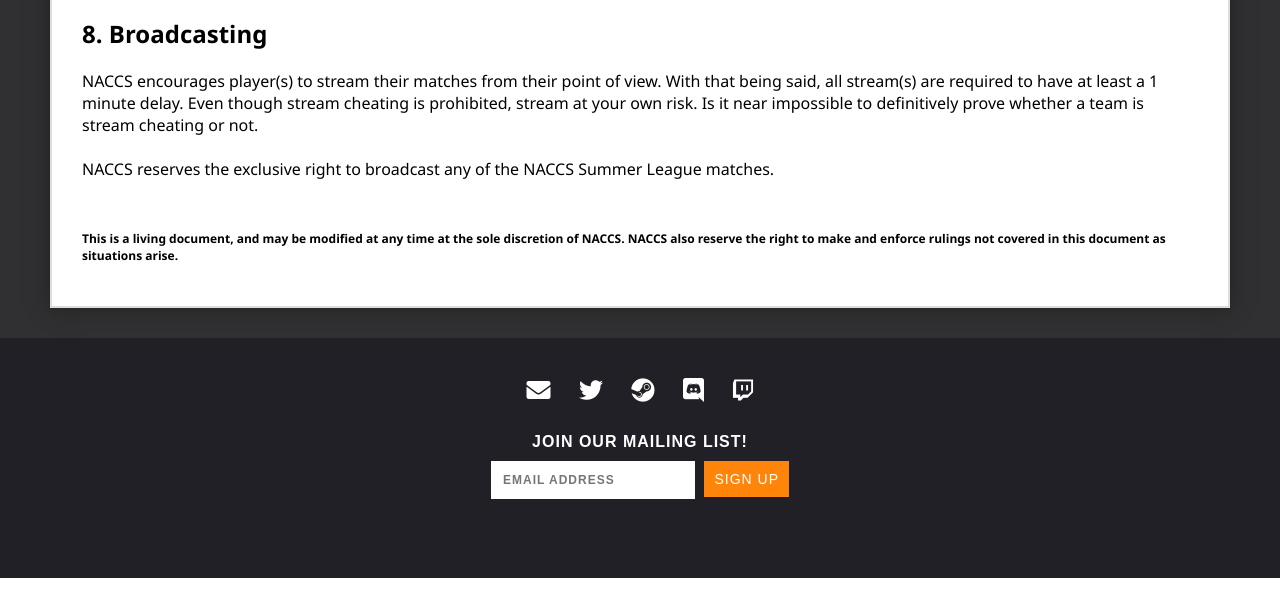
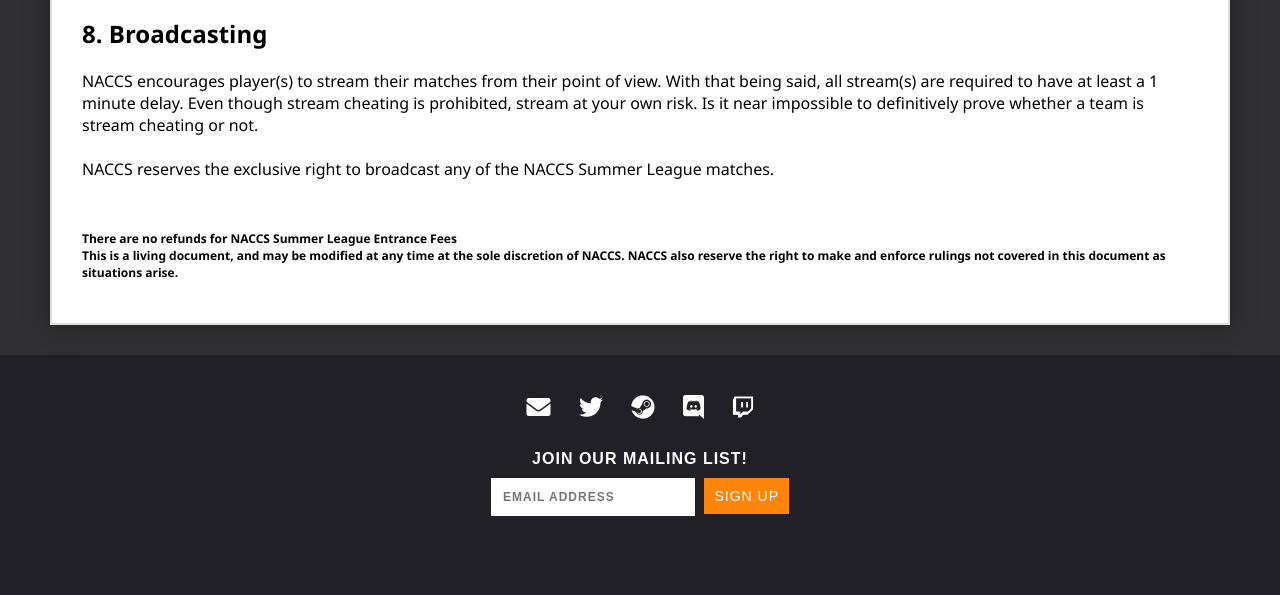
Before and after one commit to dl-eric/naccs-web, a Flask app: page /rules in a window 1280 px wide. Shown: the part 4394-4989 px from the top of the page. Run offline with Flask 2, Linux system fonts and the light colour scheme; some libraries are stand-ins or nearby versions; some web fonts are replaced.

Commit message:
Update rules.html

```diff
--- a/app/templates/rules.html
+++ b/app/templates/rules.html
@@ -133,7 +133,11 @@
                         <br><br>
                         NACCS reserves the exclusive right to broadcast any of the NACCS Summer League matches. <br>
                 </p><br>
-                        <p class="fineprint">This is a living document, and may be modified at any time at the sole discretion of NACCS. NACCS also reserve the right to make and enforce rulings not covered in this document as situations arise. </p>
+                        <p class="fineprint">
+                                There are no refunds for NACCS Summer League Entrance Fees <br>
+                                This is a living document, and may be modified at any time at the sole discretion of NACCS. NACCS also reserve the right to make and enforce rulings not covered in this document as situations arise.  <br>
+
+                        </p>
 
 
         </div>
```
